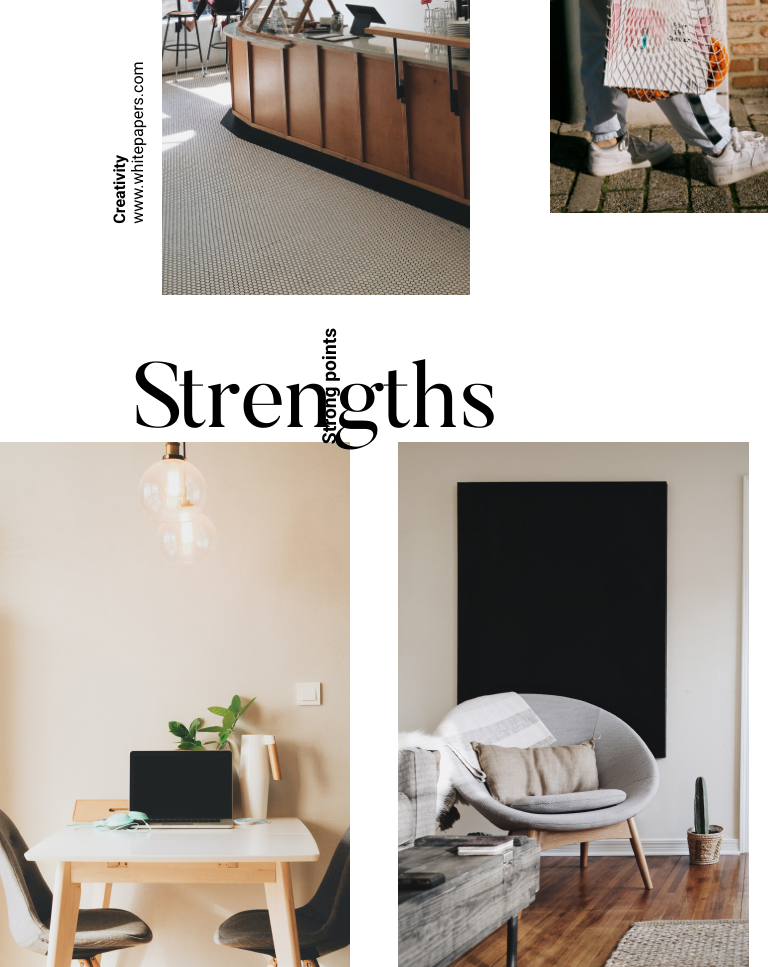
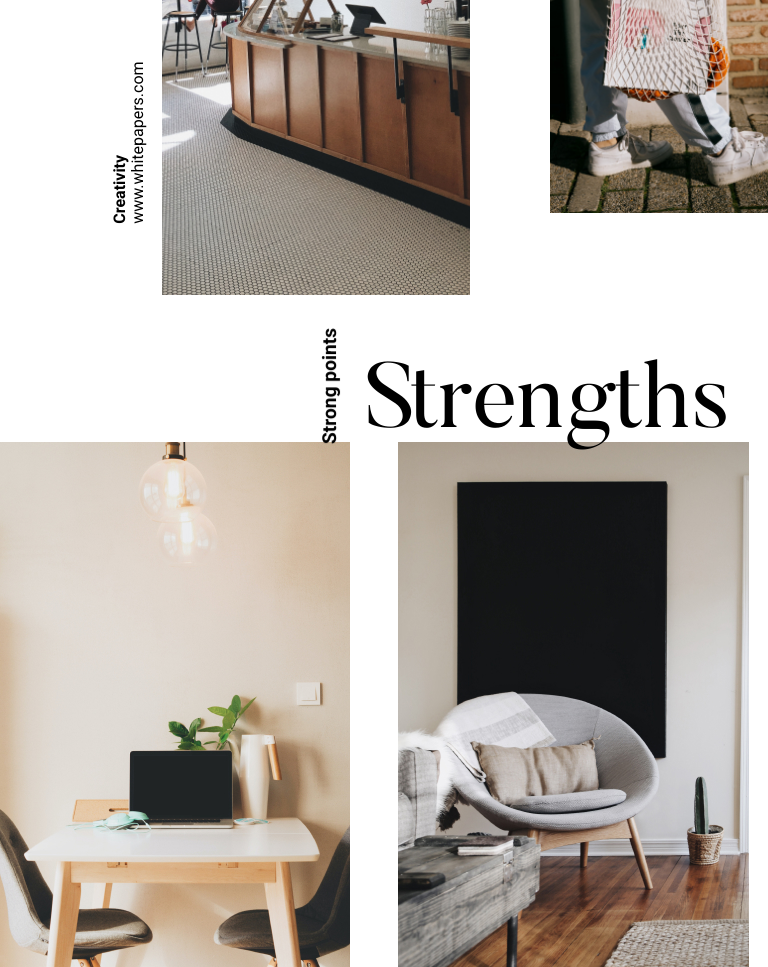
Before and after one commit to gromdron/otus-css-nikolaev, a plain HTML site: page index.html in a window 768 px wide. Shown: the part 2905-3872 px from the top of the page. Drawn offline with Linux system fonts and the light colour scheme.

Commit message:
Fix strength and strong point cross when resize from mobile to desctop

```diff
--- a/block/strong-section/mobile.css
+++ b/block/strong-section/mobile.css
@@ -44,3 +44,10 @@
 
 
 }
+
+
+@media screen and (min-width: 767px) and (max-width: 1024px) {
+	.strong-section__sub-title {
+		right: 2.5rem;
+	}
+}
```
